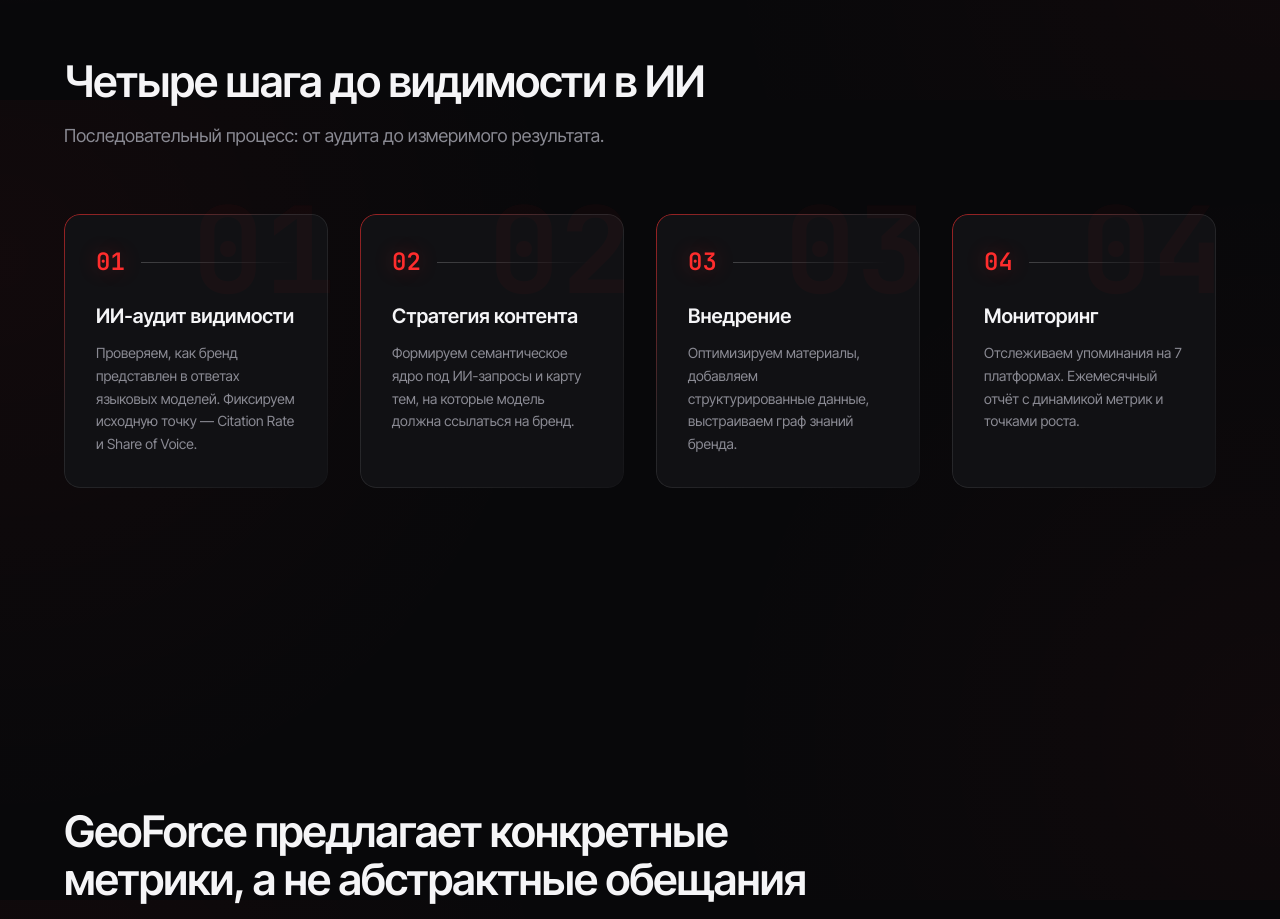
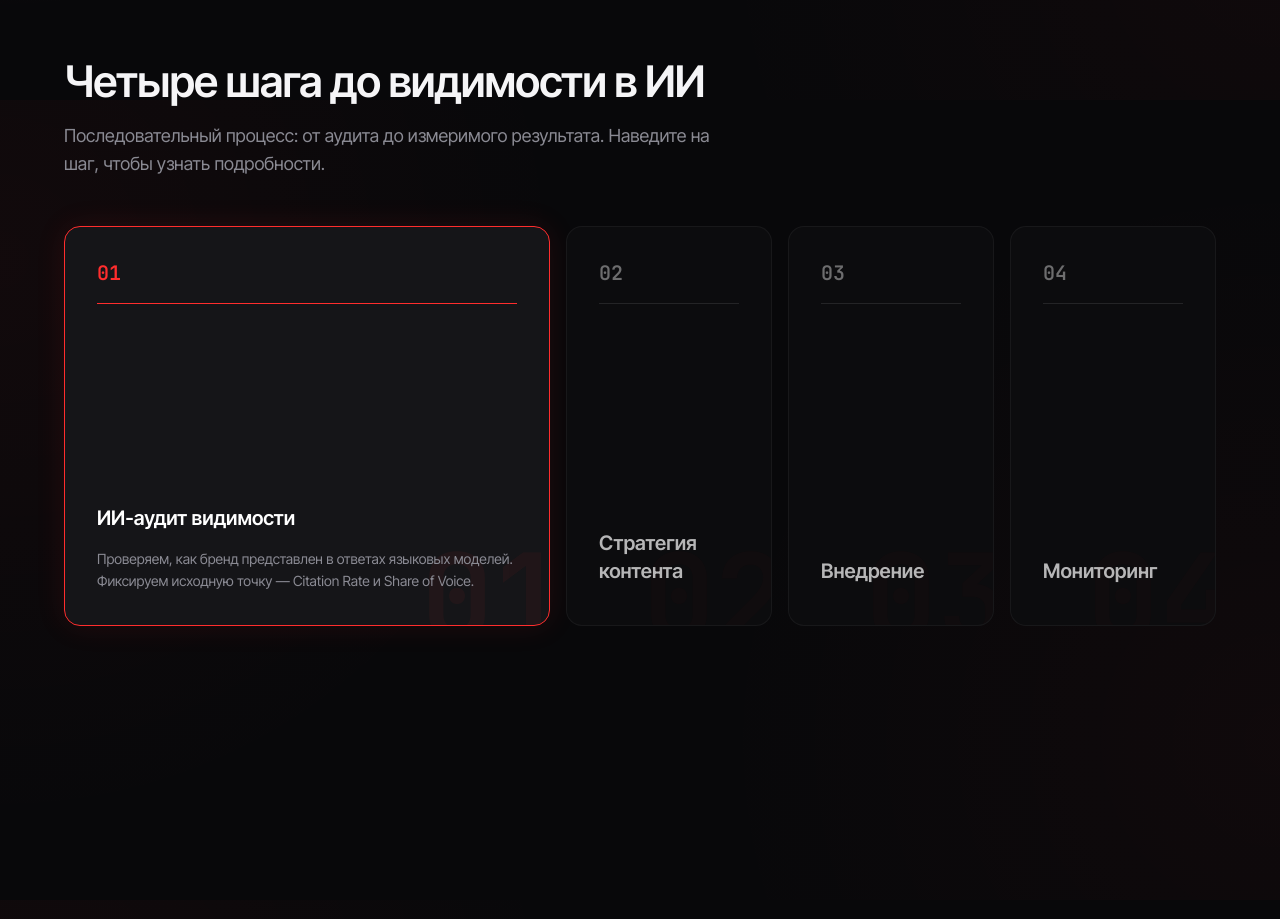
Before and after one commit to Sharhost/geoforce, a Next.js app: page / in a window 1280 px wide. Shown: the part 3100-4019 px from the top of the page. Built offline with nearby package versions, Linux system fonts and the light colour scheme.

Commit message:
Update Methodology.tsx

```diff
--- a/components/sections/Methodology.tsx
+++ b/components/sections/Methodology.tsx
@@ -1,8 +1,8 @@
 "use client";
 
+import { useState } from "react";
 import { motion } from "framer-motion";
 
-// === ТЕКСТЫ БЛОКА ===
 const steps = [
   { n: "01", t: "ИИ-аудит видимости", d: "Проверяем, как бренд представлен в ответах языковых моделей. Фиксируем исходную точку — Citation Rate и Share of Voice." },
   { n: "02", t: "Стратегия контента", d: "Формируем семантическое ядро под ИИ-запросы и карту тем, на которые модель должна ссылаться на бренд." },
@@ -10,7 +10,6 @@ const steps = [
   { n: "04", t: "Мониторинг", d: "Отслеживаем упоминания на 7 платформах. Ежемесячный отчёт с динамикой метрик и точками роста." },
 ];
 
-// === РАЗМЕТКА ДЛЯ НЕЙРОСЕТЕЙ (GEO) ===
 const methodologyJsonLd = {
   "@context": "https://schema.org",
   "@type": "HowTo",
@@ -25,17 +24,13 @@ const methodologyJsonLd = {
 };
 
 export function Methodology() {
+  const [activeIdx, setActiveIdx] = useState<number | null>(0);
+
   return (
     <section id="methodology" className="section relative">
-      {/* Скрытый скрипт для ИИ */}
-      <script
-        type="application/ld+json"
-        dangerouslySetInnerHTML={{ __html: JSON.stringify(methodologyJsonLd) }}
-      />
+      <script type="application/ld+json" dangerouslySetInnerHTML={{ __html: JSON.stringify(methodologyJsonLd) }} />
 
       <div className="container-x">
-
-        {/* Заголовок с анимацией */}
         <motion.div
           initial={{ opacity: 0, y: 20 }}
           whileInView={{ opacity: 1, y: 0 }}
@@ -43,64 +38,59 @@ export function Methodology() {
           transition={{ duration: 0.7, ease: [0.22, 1, 0.36, 1] }}
         >
           <h2 className="h2 max-w-3xl mb-4">Четыре шага до видимости в ИИ</h2>
-          <p className="mb-16 text-lg max-w-2xl" style={{ color: "var(--muted)" }}>
-            Последовательный процесс: от аудита до измеримого результата.
+          <p className="mb-12 text-lg max-w-2xl" style={{ color: "var(--muted)" }}>
+            Последовательный процесс: от аудита до измеримого результата. Наведите на шаг, чтобы узнать подробности.
           </p>
         </motion.div>
 
-        {/* РОВНАЯ СЕТКА (без лесенки) */}
-        <div className="grid grid-cols-1 md:grid-cols-2 lg:grid-cols-4 gap-6 lg:gap-8 relative">
-
-          {steps.map((step, i) => (
+        {/* Аккордеон */}
+        <div className="flex flex-col lg:flex-row gap-4 h-auto lg:h-[400px]">
+          {steps.map((step, i) => {
+            const isActive = activeIdx === i;
+            return (
               <motion.div
                 key={step.n}
-              className="relative z-10"
-              // Плавное проявление без сдвигов по вертикали
-              initial={{ opacity: 0 }}
-              whileInView={{ opacity: 1 }}
-              viewport={{ once: true, margin: "-100px" }}
-              transition={{
-                duration: 0.8,
-                delay: 0.1 + i * 0.15,
-                ease: "easeOut"
-              }}
+                onMouseEnter={() => setActiveIdx(i)}
+                onClick={() => setActiveIdx(i)}
+                className={`relative overflow-hidden rounded-2xl border cursor-pointer transition-all duration-700 ease-[cubic-bezier(0.22,1,0.36,1)] flex flex-col justify-between p-6 md:p-8 ${
+                  isActive
+                    ? "lg:flex-[3] bg-[#151518] border-[var(--red)] shadow-[0_0_30px_rgba(255,45,45,0.1)]"
+                    : "lg:flex-1 bg-[#0c0c0e] border-white/5 hover:border-white/20"
+                }`}
               >
-              <div className="group relative gradient-card p-8 h-full transition-transform duration-300 hover:-translate-y-2 flex flex-col">
-
-                {/* Огромная цифра на фоне карточки */}
+                {/* Огромная цифра на фоне */}
                 <div
-                  className="absolute -right-2 -top-6 text-[120px] font-bold leading-none opacity-[0.03] transition-opacity duration-500 group-hover:opacity-[0.08] pointer-events-none select-none mono"
+                  className={`absolute -right-4 -bottom-8 text-[120px] font-bold leading-none mono pointer-events-none select-none transition-opacity duration-700 ${
+                    isActive ? "opacity-[0.05]" : "opacity-[0.02]"
+                  }`}
                   style={{ color: "var(--red)" }}
                 >
                   {step.n}
                 </div>
 
-                {/* Номер и линия */}
-                <div className="flex items-center gap-4 mb-6 relative z-10">
+                <div className="relative z-10 flex items-center justify-between lg:items-start lg:flex-col">
                   <div
-                    className="mono text-2xl font-semibold transition-colors duration-300 group-hover:text-white"
-                    style={{ color: "var(--red)", textShadow: "0 0 20px rgba(255,45,45,0.3)" }}
+                    className={`mono text-xl font-semibold transition-colors duration-500 ${isActive ? "text-[var(--red)]" : "text-white/40"}`}
                   >
                     {step.n}
                   </div>
-                  <div className="h-[1px] flex-1 bg-gradient-to-r from-white/20 to-transparent transition-colors duration-300 group-hover:from-[var(--red)]" />
+                  <div className={`h-[1px] w-full my-4 hidden lg:block transition-colors duration-500 ${isActive ? "bg-[var(--red)]" : "bg-white/10"}`} />
                 </div>
 
-                {/* Текст */}
-                <div className="relative z-10 flex-1">
-                  <h3 className="text-xl font-semibold mb-3 transition-transform duration-300 group-hover:translate-x-1">
+                <div className="relative z-10 mt-auto">
+                  <h3 className={`text-xl font-semibold mb-2 transition-colors duration-500 ${isActive ? "text-white" : "text-white/70"}`}>
                     {step.t}
                   </h3>
+                  <div className={`transition-all duration-500 overflow-hidden ${isActive ? "max-h-[200px] opacity-100 mt-4" : "max-h-0 opacity-0 lg:max-h-0"}`}>
                     <p className="text-sm leading-relaxed" style={{ color: "var(--muted)" }}>
                       {step.d}
                     </p>
                   </div>
-
                 </div>
               </motion.div>
-          ))}
+            );
+          })}
         </div>
-
       </div>
     </section>
   );
```
Lines whose indentation alone changed are shown as unchanged.
